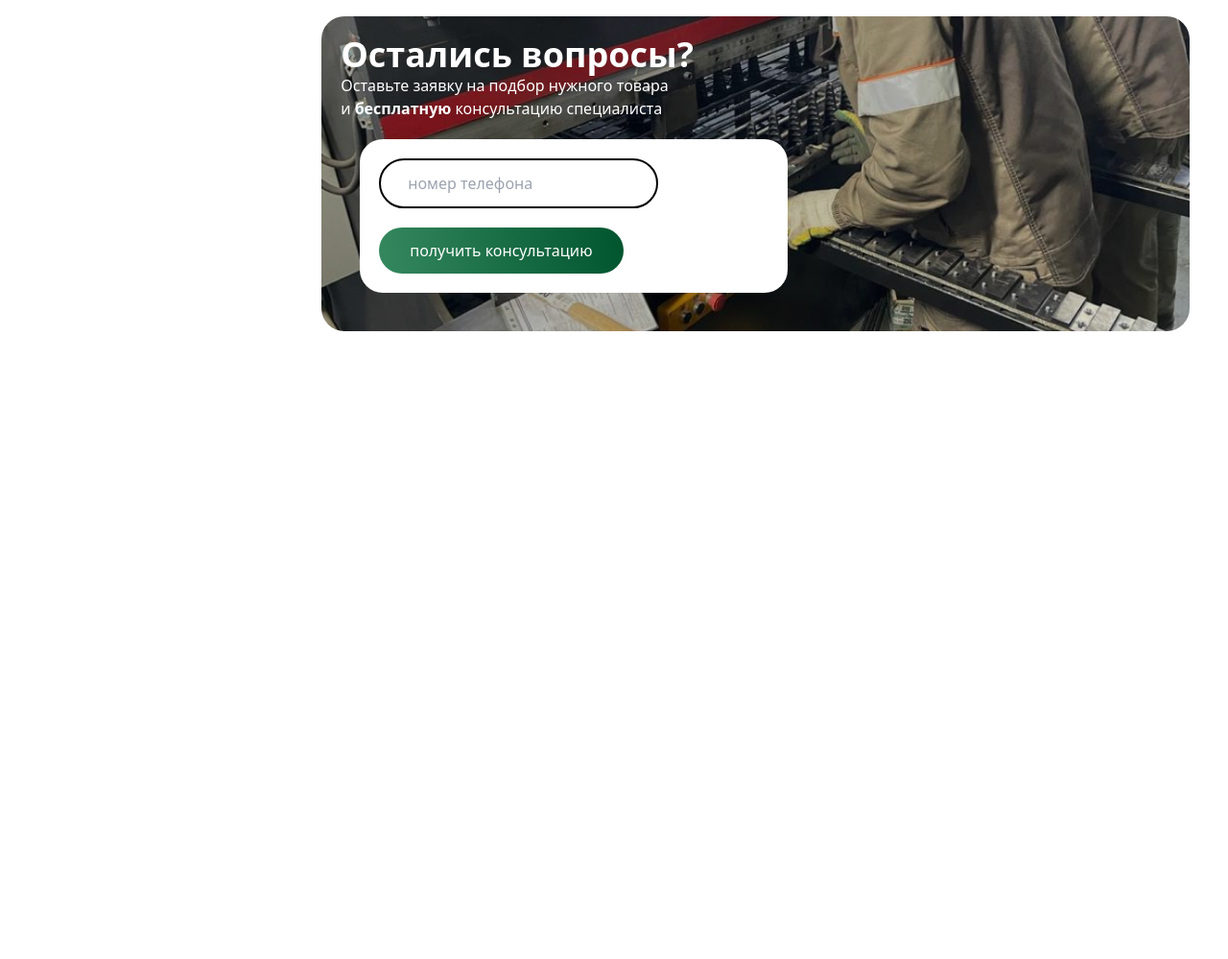
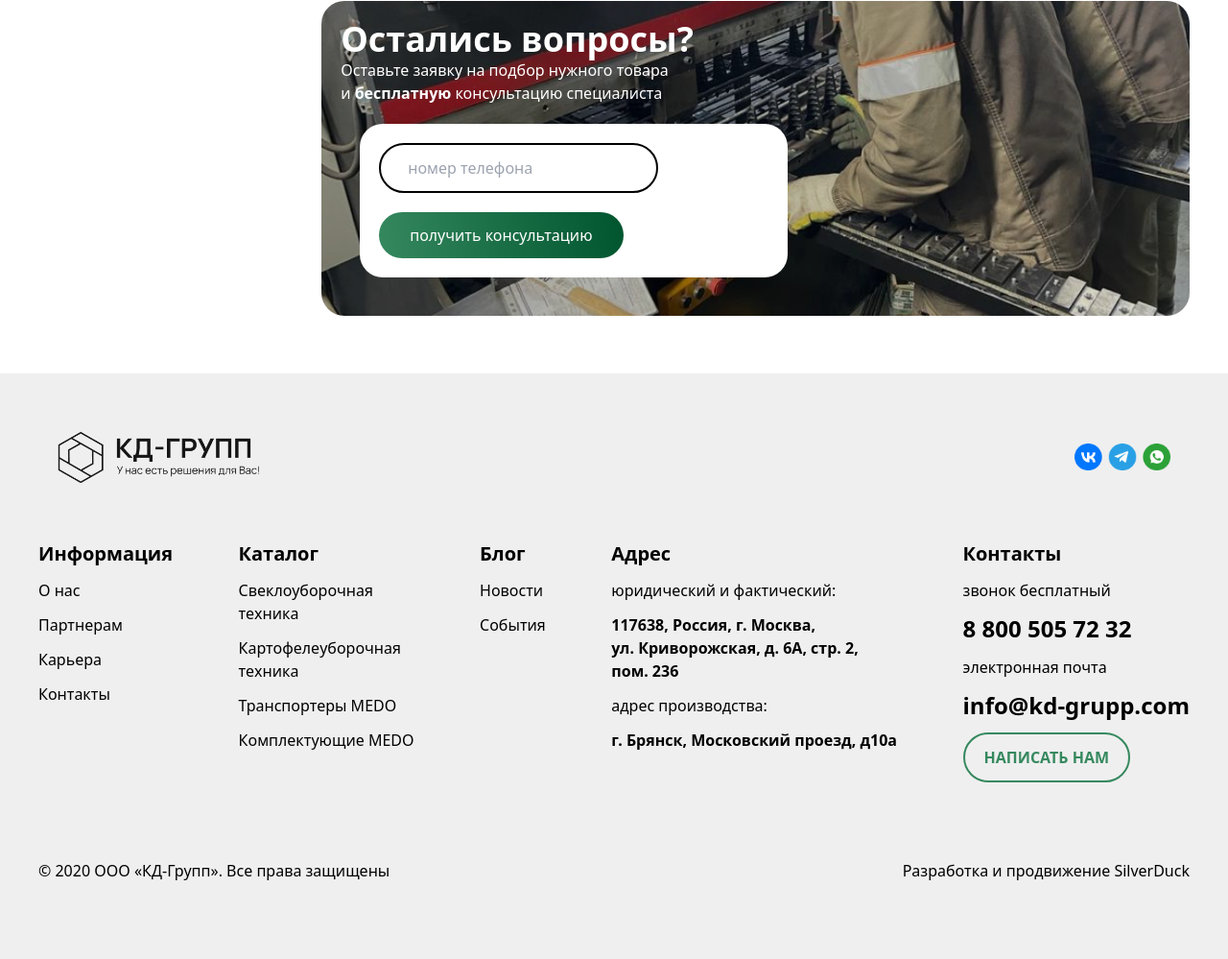
Before and after one commit to AzizovM-doder/git, a website: page index2.html in a window 1280 px wide. Shown: the part 934-1933 px from the top of the page at 96% size. Before the commit the page ends 1339 px from the top, so only its background shows below. Drawn offline with nearby package versions, Linux system fonts and the light colour scheme; files that its build step writes are made by us from their sources.

Commit message:
footer2 added

```diff
--- a/index2.html
+++ b/index2.html
@@ -128,7 +128,7 @@ info@kd-grupp.com
                     </div>
                 </div>
                 <div class="py-5">
-                    <button class="py-3 px-5 my-2 jj rounded-full text-white font-bold">Оплата и доставка</button>
+                    <button class="py-1 px-5 my-2 jj rounded-full text-white font-bold">Оплата и доставка</button>
                     <p class="text-start">Поставляем оригинальные запчасти, а также качественные аналоги. <br>Оказываем услуги по Ремонту и восстановлению деталей, узлов и механизмов. <br><br>Помогаем специалистам правильно дефектовать технику и подобрать именно те детали, которые действительно необходимы. <br>Оказываем информационную поддержку технических специалистов при работе с каталогами и определением правильных <br> параметров и характеристик деталей. <br><br>Проводим консультации для руководителей о правильной эксплуатации техники, а также определении причин аварийных <br> поломок вследствие нарушений правил выполнения работ и технологии.</p>
                     <div class="bg2 m-5 rounded-3xl p-5 text-white">
                         <h1 class="font-bold text-4xl">Остались вопросы?</h1>
@@ -142,5 +142,55 @@ info@kd-grupp.com
             </aside>
         </section>
     </main>
+
+    <footer class="bg-[#EFEFEF] p-5">
+        <section class="max-w-7xl m-auto p-5">
+            <div class="flex flex-col lg:flex-row justify-between items-center">
+                <img width="250" class="p-5" src="assets/image copy.png" alt="">
+                <img width="140" class="p-5" src="assets/image copy 10.png" alt="sosial">
+            </div>
+            <div class="flex flex-col py-5 lg:items-start items-center lg:flex-row justify-between">
+                <ul class="flex flex-col gap-3 py-5">
+                    <li class="text-xl font-semibold">Информация</li>
+                    <li>О нас</li>
+                    <li>Партнерам</li>
+                    <li>Карьера</li>
+                    <li>Контакты</li>
+                </ul>
+                <ul class="flex flex-col gap-3 py-5">
+                    <li class="text-xl font-semibold">Каталог</li>
+                    <li>Свеклоуборочная <br>техника</li>
+                    <li>Картофелеуборочная <br>техника</li>
+                    <li>Транспортеры MEDO</li>
+                    <li>Комплектующие MEDO</li>
+                </ul>
+                <ul class="flex flex-col gap-3 py-5">
+                    <li class="text-xl font-semibold">Блог</li>
+                    <li>Новости</li>
+                    <li>События</li>
+                </ul>
+                <ul class="flex flex-col gap-3 py-5">
+                    <li class="text-xl font-semibold">Адрес</li>
+                    <li>юридический и фактический:</li>
+                    <li class="font-semibold">117638, Россия, г. Москва, <br>ул. Криворожская, д. 6А, стр. 2,  <br>пом. 236</li>
+                    <li>адрес производства:</li>
+                    <li class="font-semibold">г. Брянск, Московский проезд, д10а</li>
+                </ul>
+                <ul class="flex flex-col gap-3 py-5">
+                    <li class="text-xl font-semibold">Контакты</li>
+                    <li>звонок бесплатный</li>
+                    <li class="font-semibold text-2xl">8 800 505 72 32</li>
+                    <li>электронная почта</li>
+                    <li class="font-semibold text-2xl">info@kd-grupp.com</li>
+                    <li><button class="uppercase font-extrabold text-[#36895F] rounded-full py-3 px-5 border-[2px] border-[#36895F] ">написать нам</button></li>
+                </ul>
+
+            </div>
+            <div class="flex flex-col py-5 lg:flex-row justify-between">
+                <p class="py-5">© 2020 ООО «КД-Групп». Все права защищены</p>
+                <p class="py-5">Разработка и продвижение SilverDuck</p>
+            </div>
+        </section>
+    </footer>
 </body>
 </html>
```
